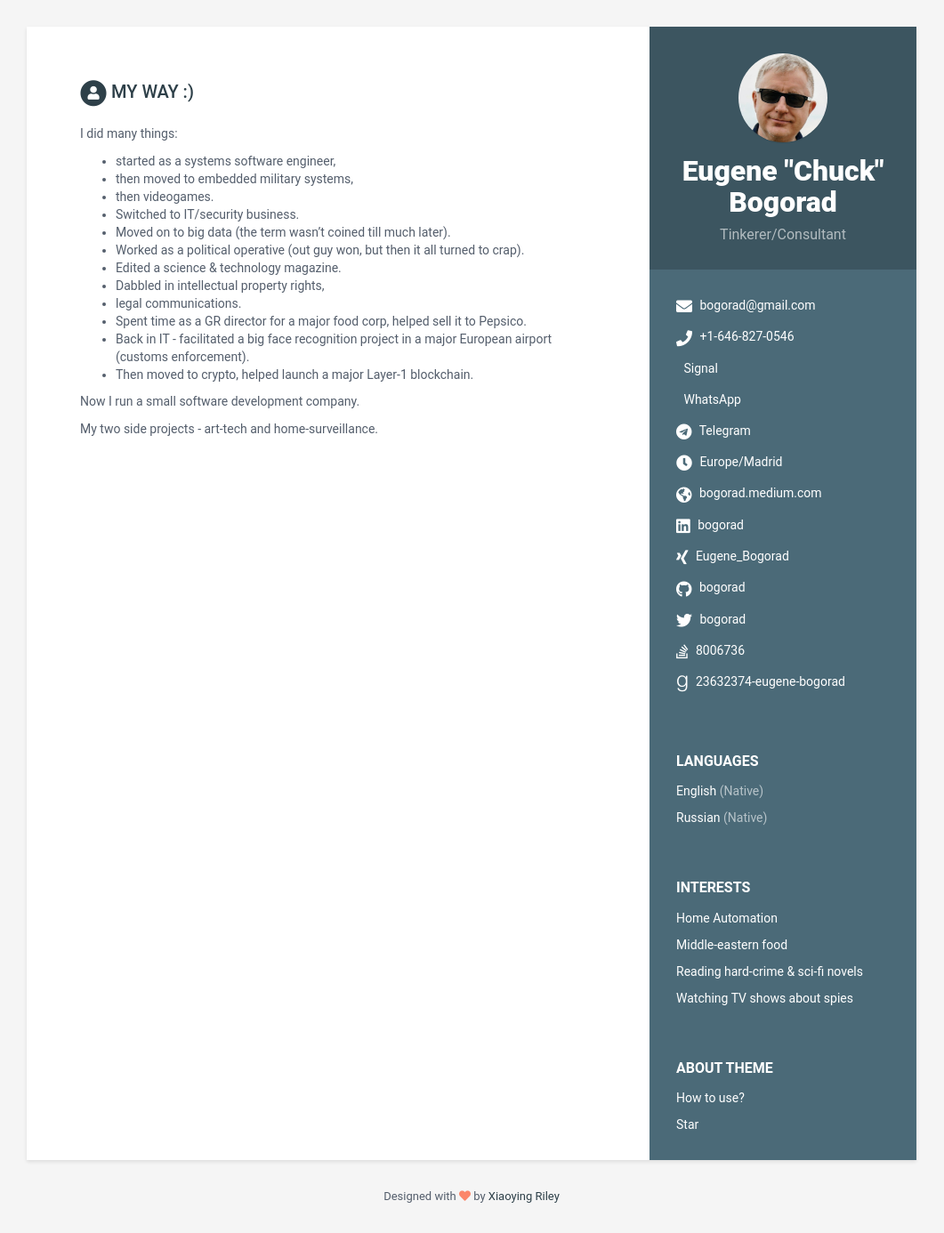
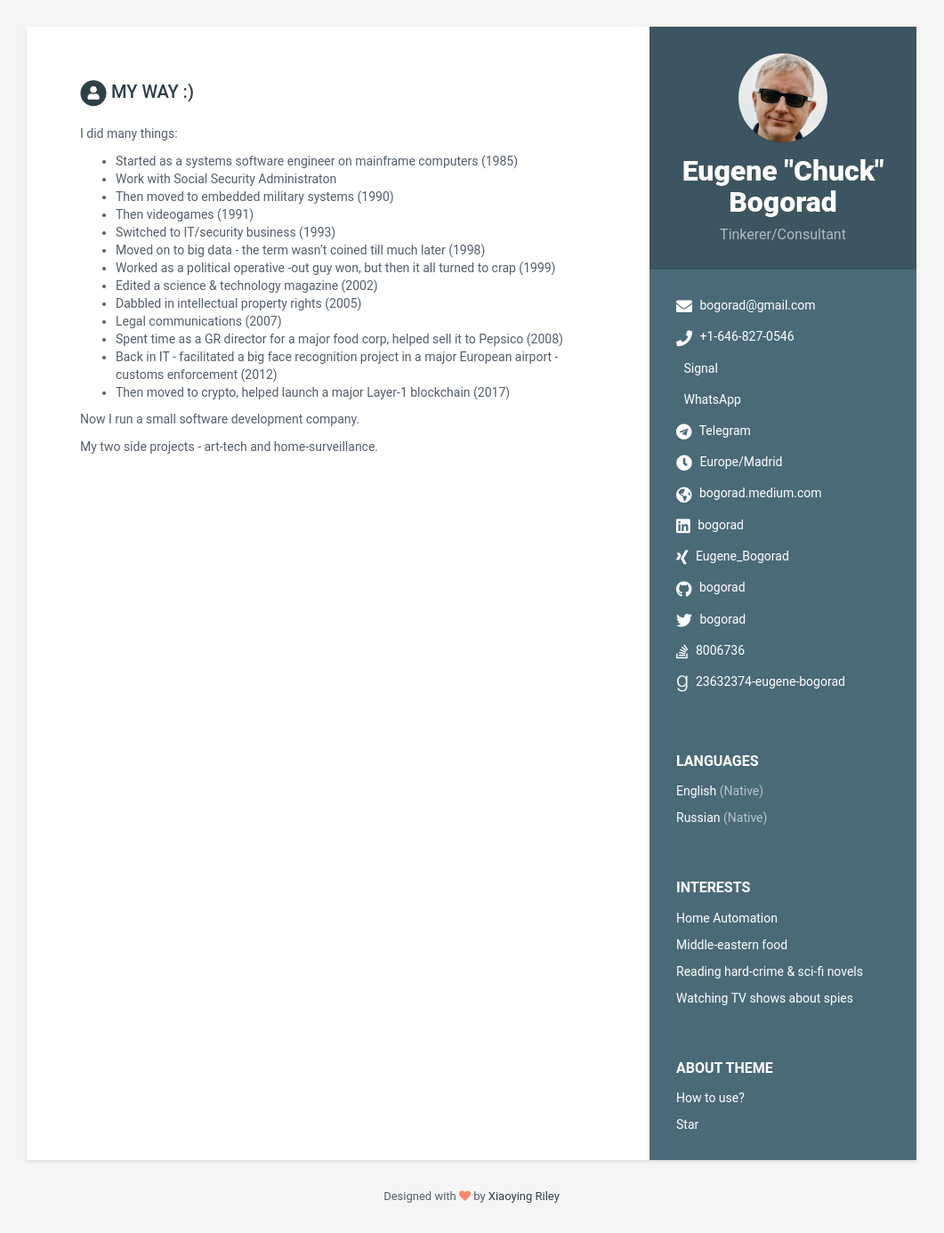
Before and after one commit to bogorad/bogorad.github.io, a Jekyll site: the page built from index.html, in a window 1280 px wide. Shown: the whole page at 89% size, without its empty margins (110-1171 px from the left). Built offline with Jekyll 4.4.1, drawn with Linux system fonts in a browser that asks for light colours.

Commit message:
reformat

```diff
--- a/_data/data.yml
+++ b/_data/data.yml
@@ -61,19 +61,19 @@
     summary: |
       I did many things:
 
-      - started as a systems software engineer,
-      - then moved to embedded military systems,
-      - then videogames.
-      - Switched to IT/security business.
-      - Moved on to big data (the term wasn't coined till much later).
-      - Worked as a political operative (out guy won, but then it all turned to crap).
-      - Edited a science & technology magazine.
-      - Dabbled in intellectual property rights,
-      - legal communications.
-      - Spent time as a GR director for a major food corp, helped sell it to Pepsico.
-      - Back in IT - facilitated a big face recognition project in a major European airport
-      (customs enforcement).
-      - Then moved to crypto, helped launch a major Layer-1 blockchain.
+      - Started as a systems software engineer on mainframe computers (1985)
+      - Work with Social Security Administraton
+      - Then moved to embedded military systems (1990)
+      - Then videogames (1991)
+      - Switched to IT/security business (1993)
+      - Moved on to big data - the term wasn't coined till much later (1998)
+      - Worked as a political operative -out guy won, but then it all turned to crap (1999)
+      - Edited a science & technology magazine (2002)
+      - Dabbled in intellectual property rights (2005)
+      - Legal communications (2007)
+      - Spent time as a GR director for a major food corp, helped sell it to Pepsico (2008)
+      - Back in IT - facilitated a big face recognition project in a major European airport - customs enforcement (2012)
+      - Then moved to crypto, helped launch a major Layer-1 blockchain (2017)
 
       Now I run a small software development company.
 
```
